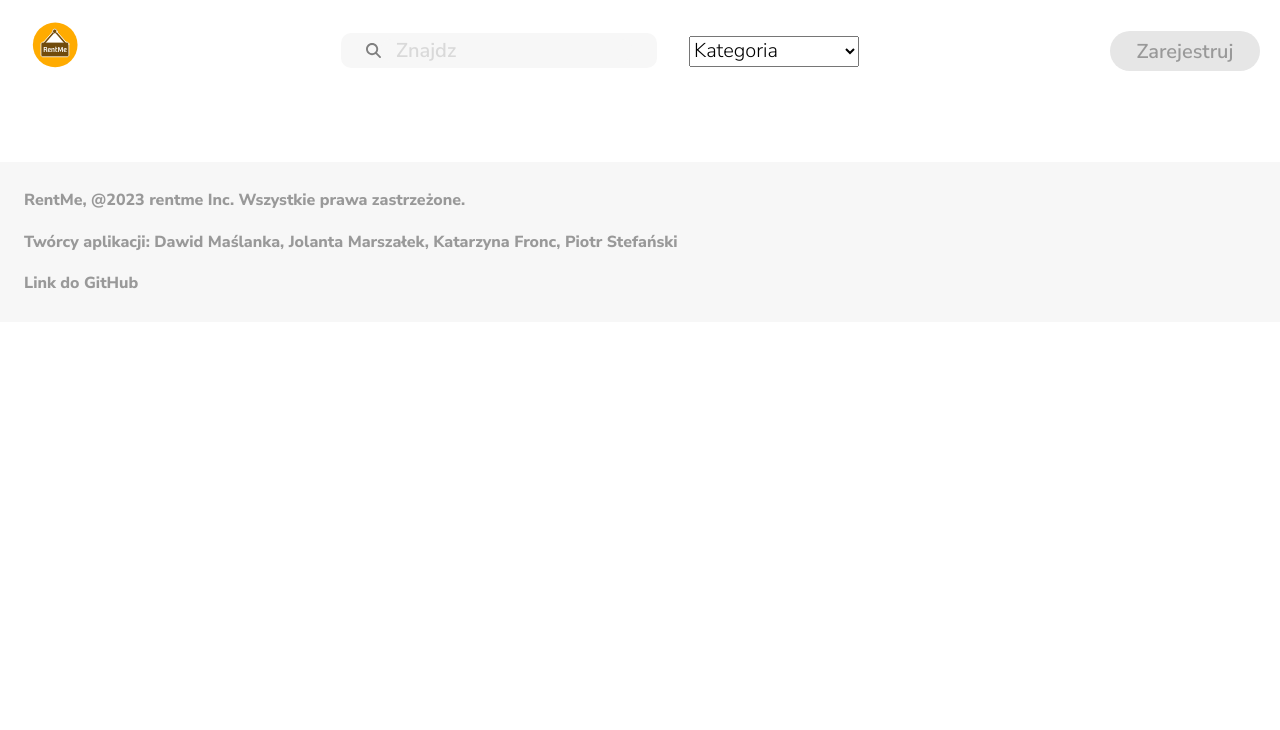
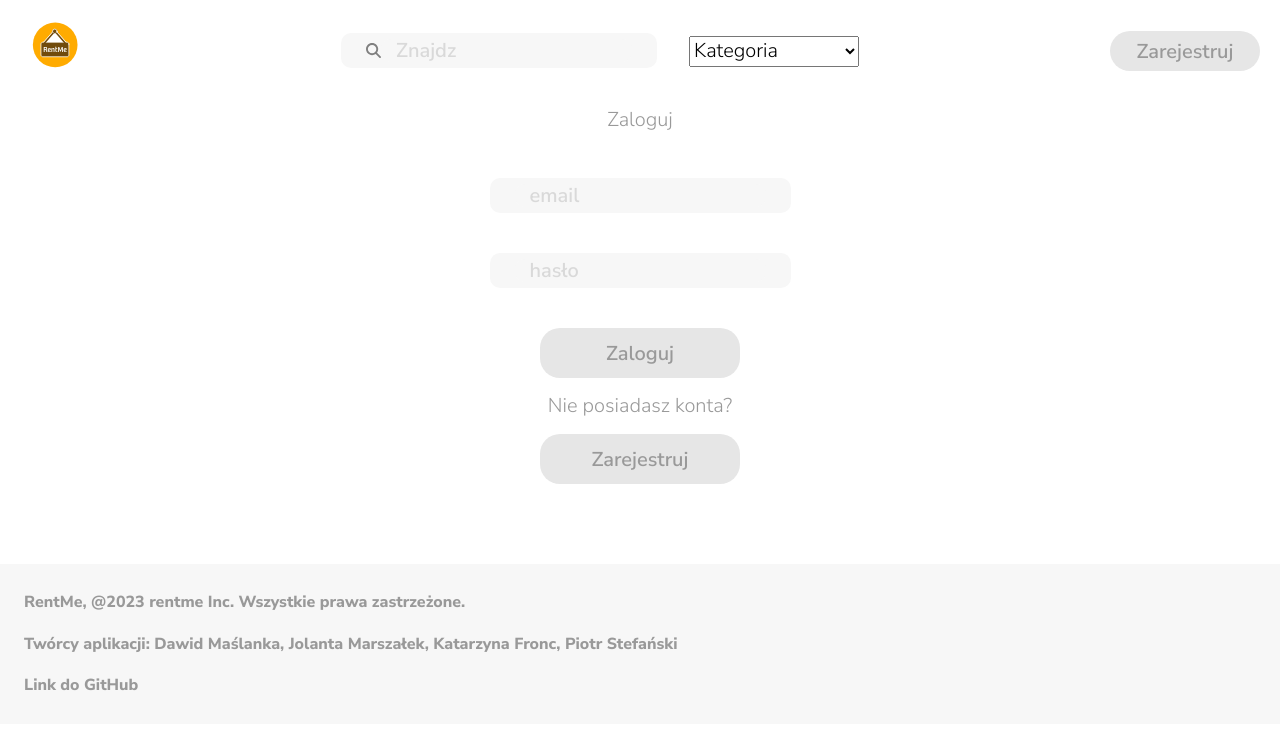
Before and after one commit to infoshareacademy/jfdzr9-team-ArchITects-of-the-safe-Universe, a React (Vite) app: page /account in a window 1280 px wide. Shown: the top 730 px of the page. Built offline with nearby package versions, Linux system fonts and the light colour scheme.

Commit message:
sign page

```diff
--- a/src/App.tsx
+++ b/src/App.tsx
@@ -5,6 +5,7 @@ import Header from "./components/Header/Header";
 import { FooterLabel } from "./Footer/Footer.component";
 import { HowDoesItWorkBorrowPage } from "./pages/HowDoesItWorkBorrowPage";
 import { HowDoesItWorkLendPage } from "./pages/HowDoesItWorkLendPage";
+import { SignInPage } from "./pages/SignInPage";
 
 // import HeaderUser from "./components/Header/HeaderUser";
 
@@ -17,7 +18,7 @@ function App() {
         <Route path="/" element={<MainPage />} />
         <Route path="/:howDoestItWork/borrow" element={<HowDoesItWorkBorrowPage />} />
         <Route path="/:howDoestItWork/lend" element={<HowDoesItWorkLendPage />} />
-        {/* <Route path="account" element={<SignInPage />} /> */}
+        <Route path="account" element={<SignInPage />} />
         {/* <Route path="account/register" element={<RegisterPage />} /> */}
         {/* <Route path="productPage" element={<ProductPage />} /> */}
         {/* <Route path="addProductPage" element={<AddProductPage />} /> */}
--- /dev/null
+++ b/src/GoogleButton/SignInGoogle.tsx
@@ -0,0 +1,5 @@
+import { ButtonM } from "../components/Buttons/Button.styled";
+
+export const SignInGoogle = () => {
+  return <ButtonM>Zaloguj przez Google</ButtonM>;
+};
--- a/src/components/Header/Header.tsx
+++ b/src/components/Header/Header.tsx
@@ -30,7 +30,9 @@ export function Header() {
         </CompanyHeaderRight>
       </CompanyHeaderSearch>
       <CompanyHeaderSign>
-        <SignInButton />
+        <Link to="account">
+          <SignInButton />
+        </Link>
       </CompanyHeaderSign>
     </CompanyHeaderSection>
   );
--- /dev/null
+++ b/src/components/SignIn/SignIn.styled.ts
@@ -0,0 +1,17 @@
+import styled from "styled-components";
+
+export const SignInContainer = styled.div`
+  display: flex;
+  justify-content: center;
+  align-items: center;
+  flex-direction: column;
+  gap: 40px;
+`;
+
+export const SignInBottomConrainer = styled.div`
+  display: flex;
+  justify-content: center;
+  align-items: center;
+  flex-direction: column;
+  gap: 10px;
+`;
--- /dev/null
+++ b/src/pages/SignInPage.tsx
@@ -0,0 +1,20 @@
+import { ButtonM } from "../components/Buttons/Button.styled";
+import { Input } from "../components/Input/Input.component";
+import { SignInBottomConrainer, SignInContainer } from "../components/SignIn/SignIn.styled";
+
+export const SignInPage = () => {
+  return (
+    <>
+      <SignInContainer>
+        <div>Zaloguj</div>
+        <Input placeholder="email"></Input>
+        <Input placeholder="hasło"></Input>
+        <SignInBottomConrainer>
+          <ButtonM>Zaloguj</ButtonM>
+          <div>Nie posiadasz konta?</div>
+          <ButtonM>Zarejestruj</ButtonM>
+        </SignInBottomConrainer>
+      </SignInContainer>
+    </>
+  );
+};
```
